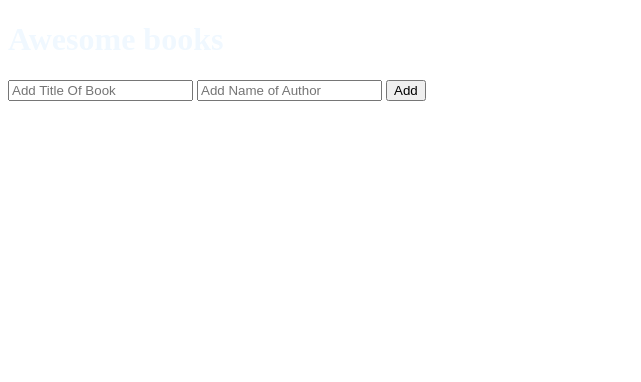
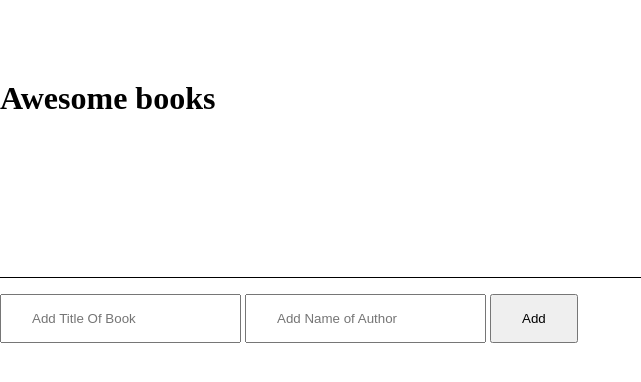
Before and after one commit to ahmidou09/Awesome-books, a website: page index.html in a window 1280 px wide. Shown: the whole page, without its empty margins (0-641 px from the left). Drawn offline with Linux system fonts and the light colour scheme.

Commit message:
Add style for books

```diff
--- a/styles.css
+++ b/styles.css
@@ -1,3 +1,39 @@
-body {
-  color: aliceblue;
+* {
+  margin: 0;
+  padding: 0;
+  box-sizing: border-box;
 }
+
+.container {
+  max-width: 80rem;
+  margin: 5rem auto;
+}
+
+.listBooks {
+  padding: 5rem 0;
+  border-bottom: 1px solid #000;
+}
+
+.book {
+  border-bottom: 1px dotted #000;
+  padding: 10px;
+  width: 30%;
+}
+
+form {
+  padding: 1rem 0;
+}
+
+.titleInput,
+.authorInput {
+  padding: 15px 30px;
+}
+
+.removeBook {
+  padding: 5px 10px;
+  margin-top: 5px;
+}
+
+.addButton {
+  padding: 15px 30px;
+}
```
